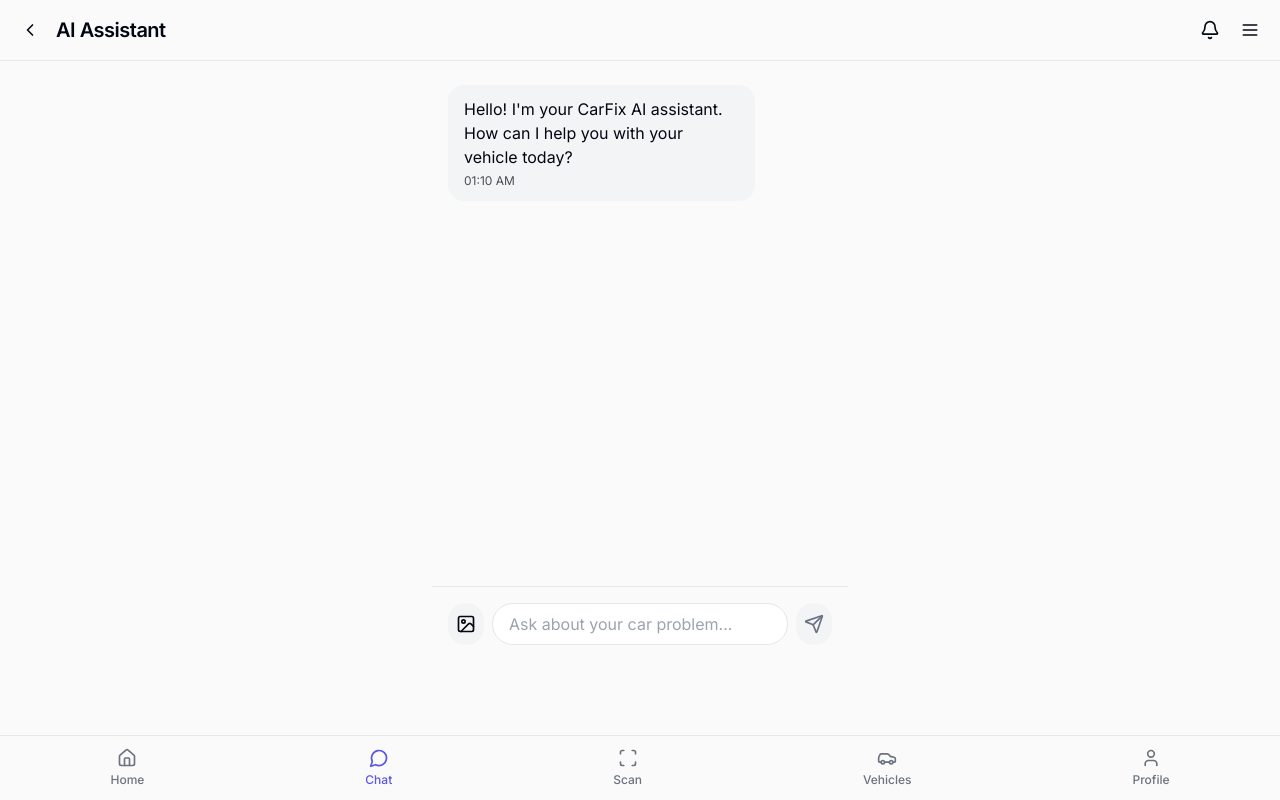
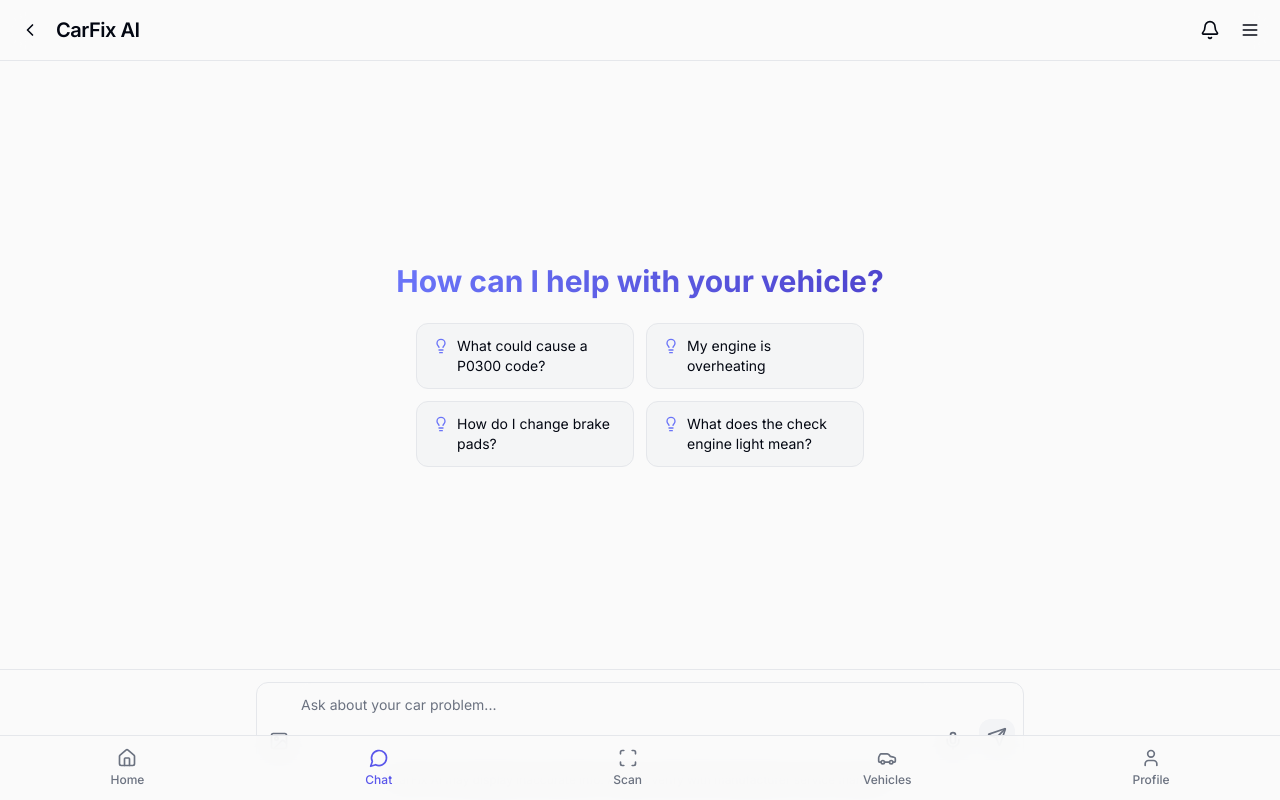
Before and after one commit to macjax7/carfixer-ai, a React (Vite) app: page /chat in a window 1280 px wide. Built offline with nearby package versions, Linux system fonts and the light colour scheme.

Commit message:
Refactor chat UI for better UX
Refactor the chat UI to resemble ChatGPT or Gemini, focusing on a more conversational and user-friendly experience.

```diff
--- a/src/components/AIChat.tsx
+++ b/src/components/AIChat.tsx
@@ -2,7 +2,10 @@
 import React, { useState, useRef, useEffect } from 'react';
 import { useDiagnostics } from '../context/DiagnosticContext';
 import { useVehicles } from '../context/VehicleContext';
-import { Send, Image, Loader2 } from 'lucide-react';
+import { Send, Image, Loader2, Mic, Sparkles, LightbulbIcon } from 'lucide-react';
+import { ScrollArea } from './ui/scroll-area';
+import { cn } from '@/lib/utils';
+import { Textarea } from './ui/textarea';
 
 interface Message {
   id: string;
@@ -16,7 +19,7 @@ const AIChat: React.FC = () => {
     {
       id: '1',
       sender: 'ai',
-      text: 'Hello! I\'m your CarFix AI assistant. How can I help you with your vehicle today?',
+      text: "Hello! I'm your CarFix AI assistant. How can I help with your vehicle today?",
       timestamp: new Date()
     }
   ]);
@@ -24,6 +27,7 @@ const AIChat: React.FC = () => {
   const [input, setInput] = useState('');
   const [isLoading, setIsLoading] = useState(false);
   const messagesEndRef = useRef<HTMLDivElement>(null);
+  const textareaRef = useRef<HTMLTextAreaElement>(null);
 
   const { selectedVehicle } = useVehicles();
   const { currentSession } = useDiagnostics();
@@ -49,6 +53,11 @@ const AIChat: React.FC = () => {
     setMessages([...messages, userMessage]);
     setInput('');
     setIsLoading(true);
+
+    // Auto-resize textarea
+    if (textareaRef.current) {
+      textareaRef.current.style.height = 'auto';
+    }
 
     // In a real app, this would call an AI API
     // For demo purposes, we'll simulate a response after a delay
@@ -79,23 +88,93 @@ const AIChat: React.FC = () => {
     console.log('Image upload clicked');
   };
 
+  // Auto-resize textarea as user types
+  const handleTextareaChange = (e: React.ChangeEvent<HTMLTextAreaElement>) => {
+    setInput(e.target.value);
+
+    if (textareaRef.current) {
+      textareaRef.current.style.height = 'auto';
+      textareaRef.current.style.height = `${Math.min(textareaRef.current.scrollHeight, 120)}px`;
+    }
+  };
+
+  // Handle keyboard shortcut (Enter to send, Shift+Enter for new line)
+  const handleKeyDown = (e: React.KeyboardEvent<HTMLTextAreaElement>) => {
+    if (e.key === 'Enter' && !e.shiftKey && !isLoading) {
+      e.preventDefault();
+      handleSendMessage(e);
+    }
+  };
+
+  // Suggested prompts that users can click on
+  const suggestedPrompts = [
+    "What could cause a P0300 code?",
+    "My engine is overheating",
+    "How do I change brake pads?",
+    "What does the check engine light mean?"
+  ];
+
+  const handleSuggestedPrompt = (prompt: string) => {
+    setInput(prompt);
+    if (textareaRef.current) {
+      textareaRef.current.focus();
+      textareaRef.current.style.height = 'auto';
+      textareaRef.current.style.height = `${Math.min(textareaRef.current.scrollHeight, 120)}px`;
+    }
+  };
+
   return (
-    <div className="flex flex-col h-[calc(100vh-13rem)]">
-      <div className="flex-1 overflow-y-auto p-4 space-y-4">
+    <div className="flex flex-col h-full bg-background">
+      {/* Welcome message when no messages exist (except default) */}
+      {messages.length === 1 && (
+        <div className="flex-1 flex flex-col items-center justify-center px-4 space-y-6">
+          <h1 className="text-3xl font-bold text-foreground text-center bg-gradient-to-r from-carfix-500 to-carfix-700 bg-clip-text text-transparent">
+            How can I help with your vehicle?
+          </h1>
+
+          <div className="grid grid-cols-2 gap-3 w-full max-w-md">
+            {suggestedPrompts.map((prompt, index) => (
+              <button
+                key={index}
+                onClick={() => handleSuggestedPrompt(prompt)}
+                className="text-sm px-4 py-3 bg-secondary/80 hover:bg-secondary rounded-xl text-left transition-colors duration-200 border border-border flex items-start"
+              >
+                <LightbulbIcon className="h-4 w-4 mr-2 text-carfix-500 flex-shrink-0 mt-0.5" />
+                <span>{prompt}</span>
+              </button>
+            ))}
+          </div>
+        </div>
+      )}
+
+      {/* Chat messages */}
+      {messages.length > 1 && (
+        <ScrollArea className="flex-1 pt-4 px-2 md:px-4">
+          <div className="max-w-3xl mx-auto space-y-6 pb-4">
             {messages.map((msg) => (
               <div
                 key={msg.id}
-            className={`flex ${msg.sender === 'user' ? 'justify-end' : 'justify-start'} chat-message`}
+                className={cn(
+                  "flex chat-message",
+                  msg.sender === 'user' ? "justify-end" : "justify-start"
+                )}
               >
                 <div
-              className={`max-w-[80%] rounded-2xl px-4 py-3 ${
+                  className={cn(
+                    "max-w-[85%] md:max-w-[75%] rounded-2xl px-4 py-3",
                     msg.sender === 'user'
-                  ? 'bg-carfix-600 text-white'
-                  : 'bg-secondary'
-              }`}
+                      ? "bg-carfix-600 text-white"
+                      : "bg-secondary/80 border border-border"
+                  )}
                 >
-              <p>{msg.text}</p>
-              <p className="text-xs opacity-70 mt-1">
+                  {msg.sender === 'ai' && (
+                    <div className="flex items-center mb-2">
+                      <Sparkles className="h-4 w-4 text-carfix-500 mr-2" />
+                      <span className="text-xs font-medium text-carfix-500">CarFix AI</span>
+                    </div>
+                  )}
+                  <p className="text-sm md:text-base whitespace-pre-wrap">{msg.text}</p>
+                  <p className="text-xs opacity-70 mt-1 text-right">
                     {msg.timestamp.toLocaleTimeString([], {hour: '2-digit', minute:'2-digit'})}
                   </p>
                 </div>
@@ -104,47 +183,67 @@ const AIChat: React.FC = () => {
 
             {isLoading && (
               <div className="flex justify-start chat-message">
-            <div className="bg-secondary rounded-2xl px-4 py-3 flex items-center space-x-2">
-              <Loader2 className="h-4 w-4 animate-spin" />
-              <span>Thinking...</span>
+                <div className="bg-secondary/80 border border-border rounded-2xl px-4 py-3 flex items-center space-x-2">
+                  <Loader2 className="h-4 w-4 animate-spin text-carfix-500" />
+                  <span className="text-sm">Thinking...</span>
                 </div>
               </div>
             )}
 
             <div ref={messagesEndRef} />
           </div>
+        </ScrollArea>
+      )}
 
-      <div className="border-t border-border p-4">
-        <form onSubmit={handleSendMessage} className="flex space-x-2">
+      {/* Input form */}
+      <div className="border-t border-border bg-background/95 backdrop-blur-sm py-3 px-3 md:px-4">
+        <form onSubmit={handleSendMessage} className="max-w-3xl mx-auto relative">
+          <div className="flex items-end rounded-xl border border-input bg-background focus-within:ring-1 focus-within:ring-carfix-500 focus-within:border-carfix-500 overflow-hidden">
             <button
               type="button"
               onClick={handleImageUpload}
-            className="p-2 rounded-full bg-secondary hover:bg-secondary/80 transition-colors"
+              className="p-3 text-muted-foreground hover:text-foreground transition-colors self-end"
               aria-label="Upload image"
             >
               <Image className="h-5 w-5" />
             </button>
 
-          <input
-            type="text"
+            <Textarea
+              ref={textareaRef}
               value={input}
-            onChange={(e) => setInput(e.target.value)}
+              onChange={handleTextareaChange}
+              onKeyDown={handleKeyDown}
               placeholder="Ask about your car problem..."
-            className="flex-1 px-4 py-2 border border-input rounded-full focus:outline-none focus:ring-2 focus:ring-carfix-500 focus:border-carfix-500"
+              className="flex-1 max-h-[120px] border-0 focus-visible:ring-0 resize-none py-3 px-0"
+              rows={1}
             />
+
+            <button
+              type="button"
+              className="p-3 text-muted-foreground hover:text-foreground transition-colors self-end mr-1"
+              aria-label="Voice input"
+            >
+              <Mic className="h-5 w-5" />
+            </button>
 
             <button
               type="submit"
               disabled={!input.trim() || isLoading}
-            className={`p-2 rounded-full ${
+              className={cn(
+                "p-2 rounded-lg mr-2 mb-2 transition-colors",
                 !input.trim() || isLoading
-                ? 'bg-secondary text-muted-foreground'
-                : 'bg-carfix-600 text-white hover:bg-carfix-700'
-            } transition-colors`}
+                  ? "bg-secondary text-muted-foreground"
+                  : "bg-carfix-600 text-white hover:bg-carfix-700"
+              )}
               aria-label="Send message"
             >
               <Send className="h-5 w-5" />
             </button>
+          </div>
+
+          <p className="text-xs text-muted-foreground text-center mt-2">
+            CarFix AI may display inaccurate info. Always verify with manufacturer service manuals.
+          </p>
         </form>
       </div>
     </div>
--- a/src/pages/Chat.tsx
+++ b/src/pages/Chat.tsx
@@ -6,10 +6,10 @@ import AIChat from '../components/AIChat';
 
 const Chat: React.FC = () => {
   return (
-    <div className="min-h-screen bg-background">
-      <Header title="AI Assistant" showBackButton={true} />
+    <div className="flex flex-col h-screen bg-background">
+      <Header title="CarFix AI" showBackButton={true} />
 
-      <main className="container max-w-md mx-auto px-4 py-2 pb-20">
+      <main className="flex-1 overflow-hidden">
         <AIChat />
       </main>
 
```
Lines whose indentation alone changed are shown as unchanged.
